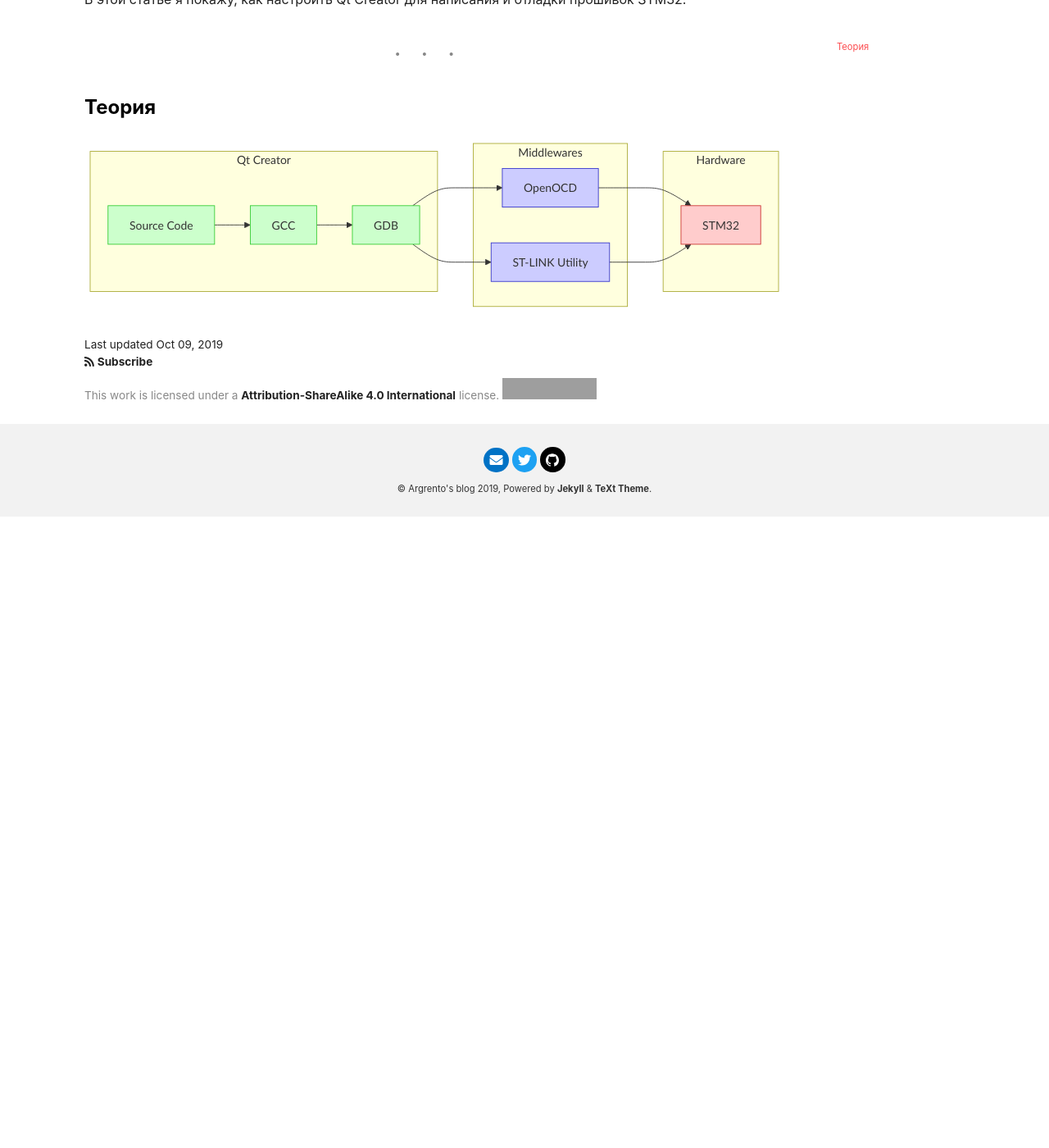
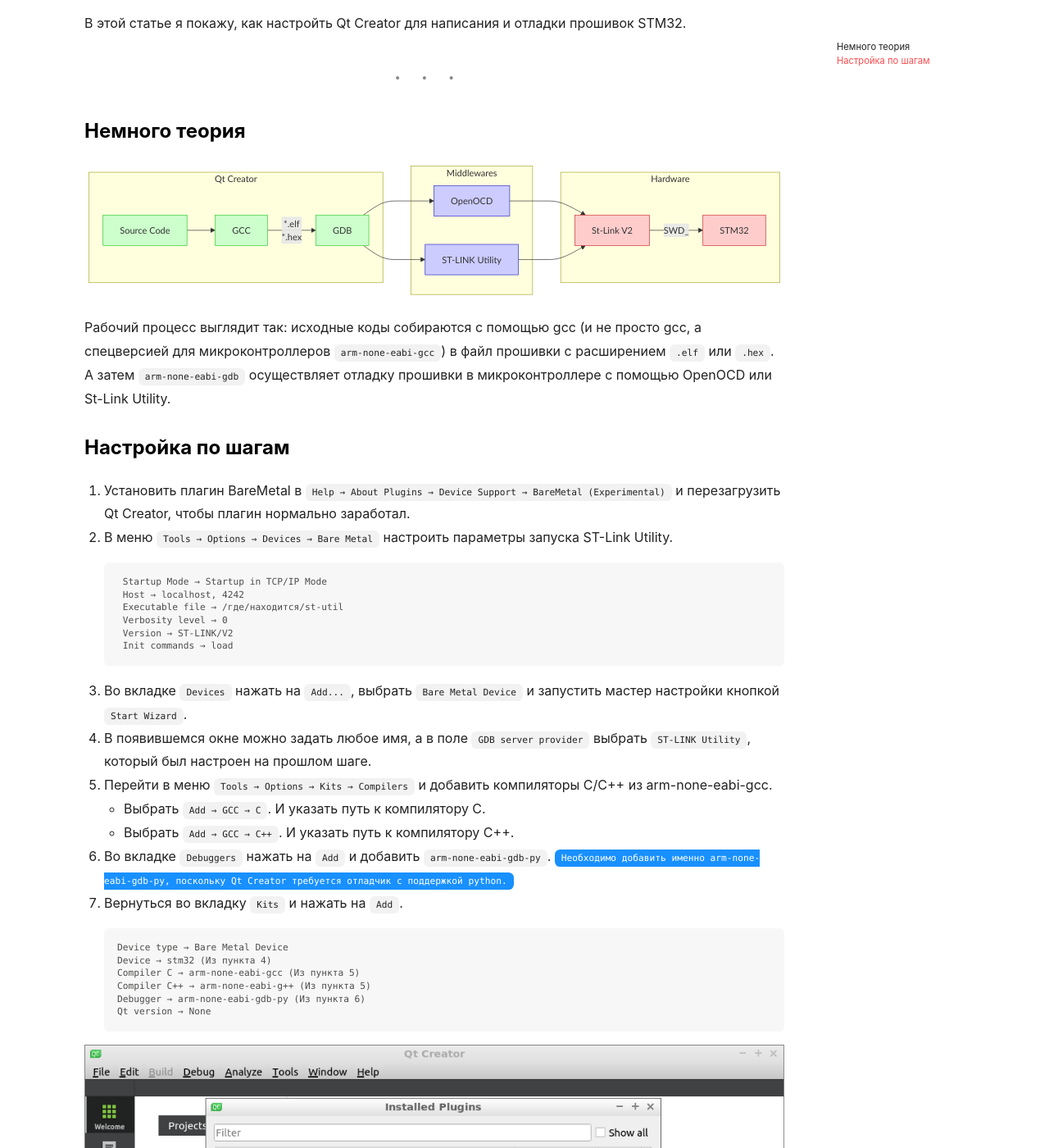
Before and after one commit to argrento/argrento.github.io, a Jekyll site: the page built from _posts/2019-10-09-stm32-with-qt.md, in a window 1280 px wide and 1400 px high, scrolled down 879 px. Shown: the whole window at 82% size. Built offline with Jekyll 4.4.1, drawn with Linux system fonts in a browser that asks for light colours; nearby versions of some CDN libraries; before the commit the page ends 1509 px from its top, so only the background shows below that; some of the changed text lies outside the part shown; grey boxes are pictures that could not be loaded.

Commit message:
qt и stm32

````diff
--- a/_posts/2019-10-09-stm32-with-qt.md
+++ b/_posts/2019-10-09-stm32-with-qt.md
@@ -15,14 +15,14 @@ image_path: /assets/images/2019-10-09-stm32-with-qt
 (например, [STM32CubeIDE](https://www.st.com/content/st_com/en/products/development-tools/software-development-tools/stm32-software-development-tools/stm32-ides/stm32cubeide.html){:target="\_blank"}),
 так и те, использование которых больше не рекомендуется.
 
-Стоит отметить, что там есть упоминание о Qt Development Tools, но только для STM32MP1.
+Стоит отметить, что там есть упоминание о Qt Development Tools, но только для STM32MP1 и для разработки HMI.
 >  Tools to develop, debug and deploy HMI on embedded platforms.
 
 В этой статье я покажу, как настройть Qt Creator для написания и отладки прошивок STM32.
 
 ---
 
-### Теория
+### Немного теория
 
 ```mermaid
 graph LR;
@@ -31,11 +31,12 @@ graph LR;
   gdb[GDB]
   openocd[OpenOCD]
   stm32[STM32]
+  flasher[St-Link V2]
   stlink[ST-LINK Utility]
 
   subgraph Qt Creator
     source --> gcc
-    gcc --> gdb
+    gcc -- *.elf<br/>*.hex --> gdb
   end
 
   subgraph Middlewares
@@ -44,8 +45,9 @@ graph LR;
   end
 
   subgraph Hardware
-    openocd --> stm32
-    stlink --> stm32
+    openocd --> flasher
+    stlink --> flasher
+    flasher -- SWD_--> stm32
   end
 
   style source fill:#ccffcc,stroke:#33cc33
@@ -55,6 +57,64 @@ graph LR;
   style openocd fill:#ccccff,stroke:#3333cc
   style stlink fill:#ccccff,stroke:#3333cc
 
+  style flasher fill:#ffcccc,stroke:#cc3333
   style stm32 fill:#ffcccc,stroke:#cc3333
 
 ```
+
+Рабочий процесс выглядит так: исходные коды собираются с помощью gcc (и не просто gcc, а спецверсией для микроконтроллеров `arm-none-eabi-gcc`) в файл прошивки с расширением `.elf` или `.hex`. А затем `arm-none-eabi-gdb` осуществляет отладку прошивки в микроконтроллере с помощью OpenOCD или St-Link Utility.
+
+### Настройка по шагам
+
+  1. Установить плагин BareMetal в `Help → About Plugins → Device Support → BareMetal (Experimental)` и перезагрузить Qt Creator, чтобы плагин нормально заработал.
+  2. В меню `Tools → Options → Devices → Bare Metal` настроить параметры запуска ST-Link Utility.
+ ```
+ Startup Mode → Startup in TCP/IP Mode
+ Host → localhost, 4242
+ Executable file → /где/находится/st-util
+ Verbosity level → 0
+ Version → ST-LINK/V2
+ Init commands → load
+ ```
+  3. Во вкладке `Devices` нажать на `Add...`, выбрать `Bare Metal Device` и запустить мастер настройки кнопкой `Start Wizard`.
+  4. В появившемся окне можно задать любое имя, а в поле `GDB server provider` выбрать `ST-LINK Utility`, который был настроен на прошлом шаге.
+ 5. Перейти в меню `Tools → Options → Kits → Compilers` и добавить компиляторы C/C++ из arm-none-eabi-gcc.
+  * Выбрать `Add → GCC → C`. И указать путь к компилятору C.
+  * Выбрать `Add → GCC → C++`. И указать путь к компилятору C++.
+ 6. Во вкладке `Debuggers` нажать на `Add` и добавить `arm-none-eabi-gdb-py`. `Необходимо добавить именно arm-none-eabi-gdb-py, поскольку Qt Creator требуется отладчик с поддержкой python.`{:.info}
+ 7. Вернуться во вкладку `Kits` и нажать на `Add`.
+```
+Device type → Bare Metal Device
+Device → stm32 (Из пункта 4)
+Compiler C → arm-none-eabi-gcc (Из пункта 5)
+Compiler C++ → arm-none-eabi-g++ (Из пункта 5)
+Debugger → arm-none-eabi-gdb-py (Из пункта 6)
+Qt version → None
+```
+
+
+<div class="swiper my-3 swiper-demo swiper-demo--image swiper-demo--3">
+  <div class="swiper__wrapper">
+    <div class="swiper__slide"><img class="lightbox-ignore" src="{{page.image_path}}/001.png"/></div>
+    <div class="swiper__slide"><img class="lightbox-ignore" src="{{page.image_path}}/002.png"/></div>
+    <div class="swiper__slide"><img class="lightbox-ignore" src="{{page.image_path}}/003.png"/></div>
+    <div class="swiper__slide"><img class="lightbox-ignore" src="{{page.image_path}}/004.png"/></div>
+    <div class="swiper__slide"><img class="lightbox-ignore" src="{{page.image_path}}/005.png"/></div>
+    <div class="swiper__slide"><img class="lightbox-ignore" src="{{page.image_path}}/006.png"/></div>
+    <div class="swiper__slide"><img class="lightbox-ignore" src="{{page.image_path}}/007.png"/></div>
+  </div>
+  <div class="swiper__button swiper__button--prev fas fa-chevron-left"></div>
+  <div class="swiper__button swiper__button--next fas fa-chevron-right"></div>
+</div>
+
+<script>
+  {%- include scripts/lib/swiper.js -%}
+  var SOURCES = window.TEXT_VARIABLES.sources;
+  window.Lazyload.js(SOURCES.jquery, function() {
+    $('.swiper-demo--0').swiper();
+    $('.swiper-demo--1').swiper();
+    $('.swiper-demo--2').swiper();
+    $('.swiper-demo--3').swiper();
+    $('.swiper-demo--4').swiper({ animation: false });
+  });
+</script>
````
Also changed, not shown: assets/images/2019-10-09-stm32-with-qt/001.png, assets/images/2019-10-09-stm32-with-qt/002.png (added), assets/images/2019-10-09-stm32-with-qt/003.png (added), assets/images/2019-10-09-stm32-with-qt/004.png (added), assets/images/2019-10-09-stm32-with-qt/005.png (added), assets/images/2019-10-09-stm32-with-qt/006.png (added), assets/images/2019-10-09-stm32-with-qt/007.png (added).
